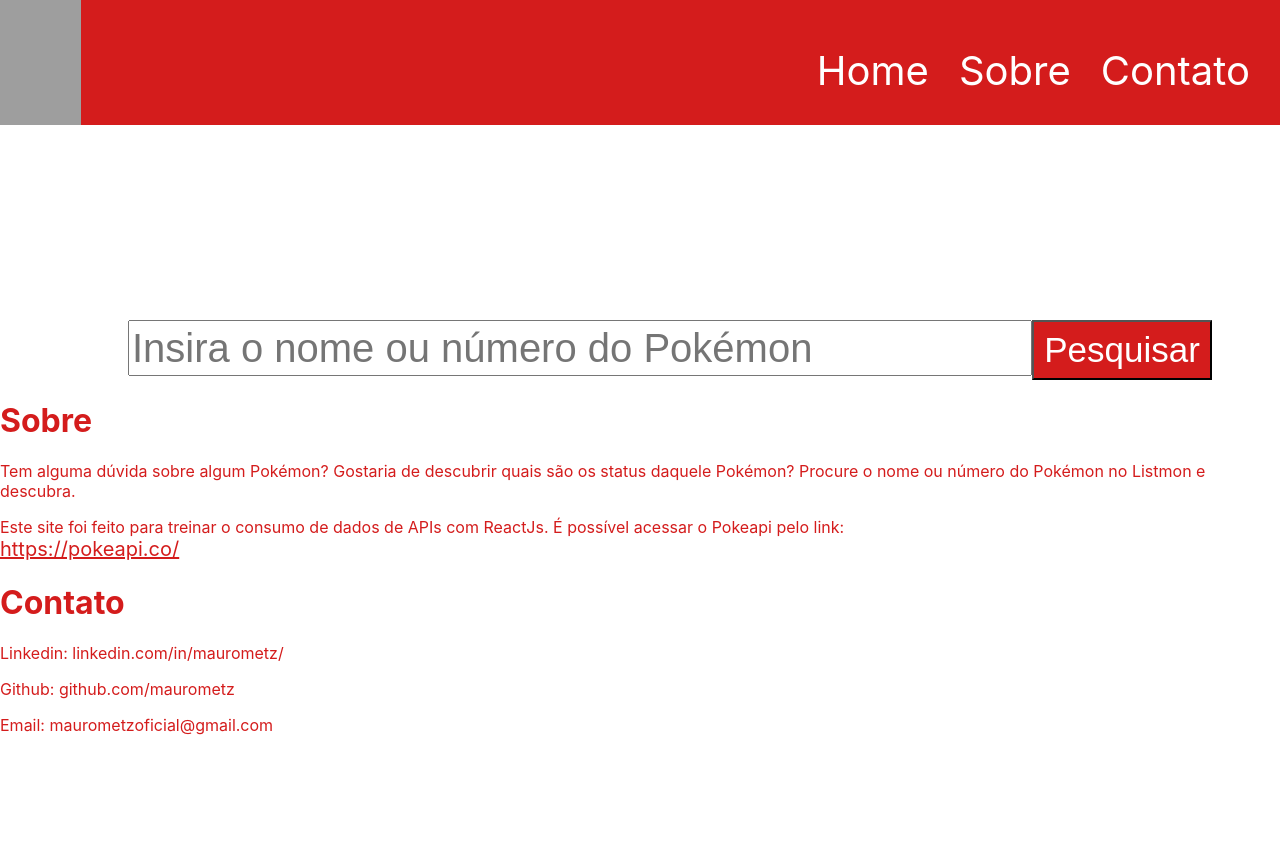
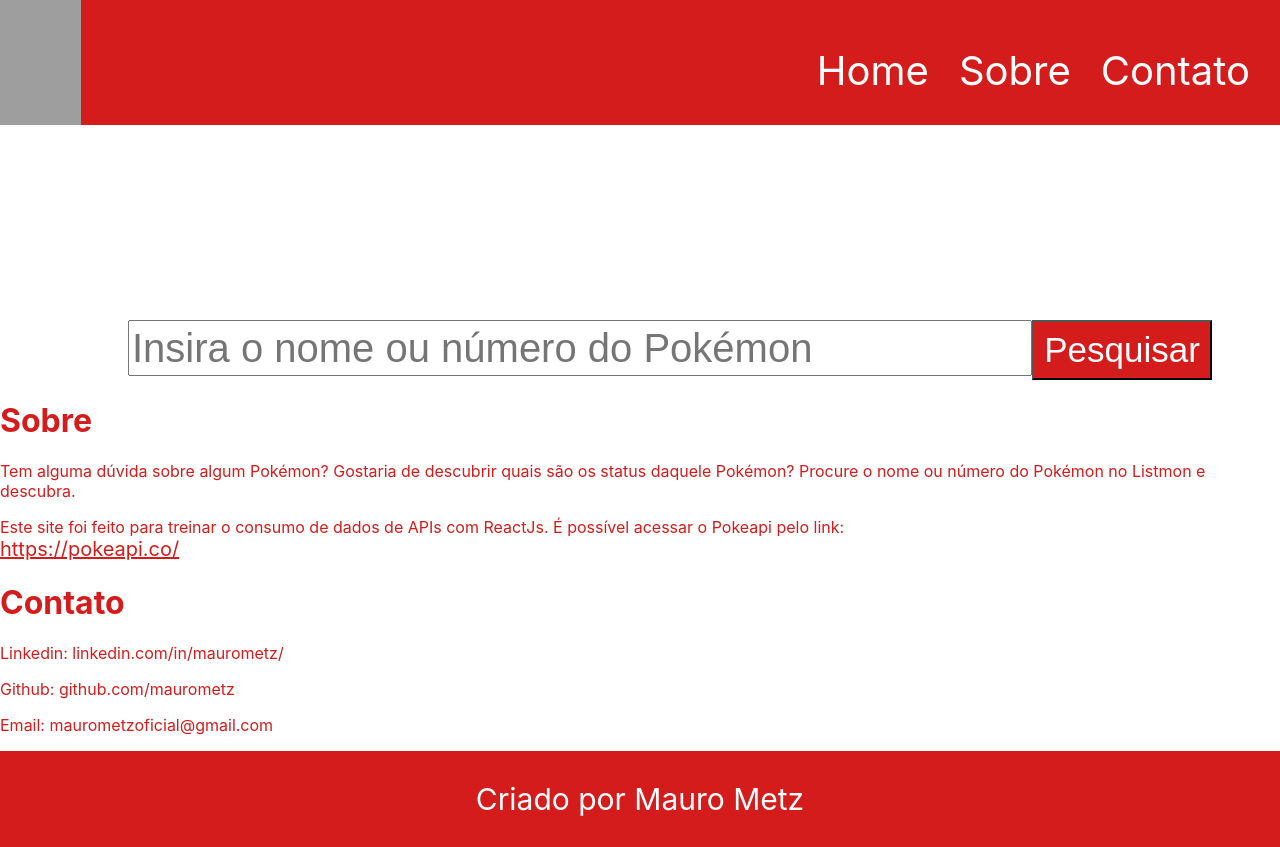
Before and after one commit to maurometz/frontend-challenge, a React (Create React App) app: page / in a window 1280 px wide. Before the commit the page ends 800 px from the top, so only its background shows below. Built offline with nearby package versions, Linux system fonts and the light colour scheme; grey boxes are pictures that could not be loaded.

Commit message:
Adicionado footer

```diff
--- a/src/App.css
+++ b/src/App.css
@@ -72,3 +72,12 @@ li:nth-child(3) {
     text-align: justify;
     text-decoration: underline;
 }
+
+.footer p {
+  background: #D41C1C;
+  color: white;
+  text-align: center;
+  font-size: 30px;
+  padding: 30px;
+  margin: 0;
+}
--- a/src/App.js
+++ b/src/App.js
@@ -59,7 +59,7 @@ const App = () => {
           </nav>
         </div>
       </section>
-      <div  id="home" className="formulario">
+      <div id="home" className="formulario">
         <form className="pesquisa" onSubmit={handleSubmit}>
           <label>
             <input className="escrever-pesquisa" type="text" onChange={handleChange} placeholder="Insira o nome ou número do Pokémon" />
@@ -149,7 +149,9 @@ const App = () => {
         <p>Email: maurometzoficial@gmail.com </p>
       </div>
       <footer>
-
+        <div class="footer">
+          <p>Criado por Mauro Metz</p>
+        </div>
       </footer>
     </div>
   );
```
